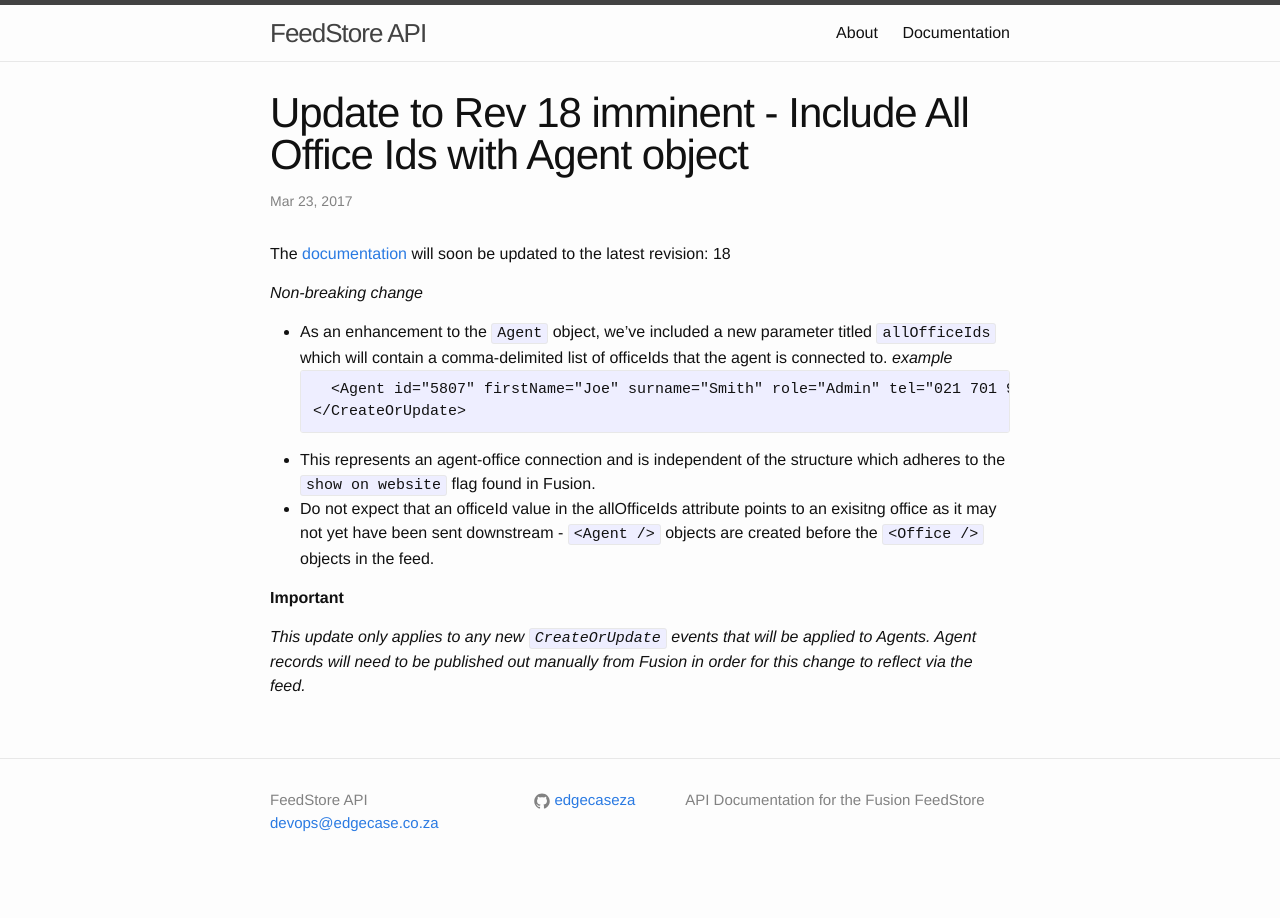
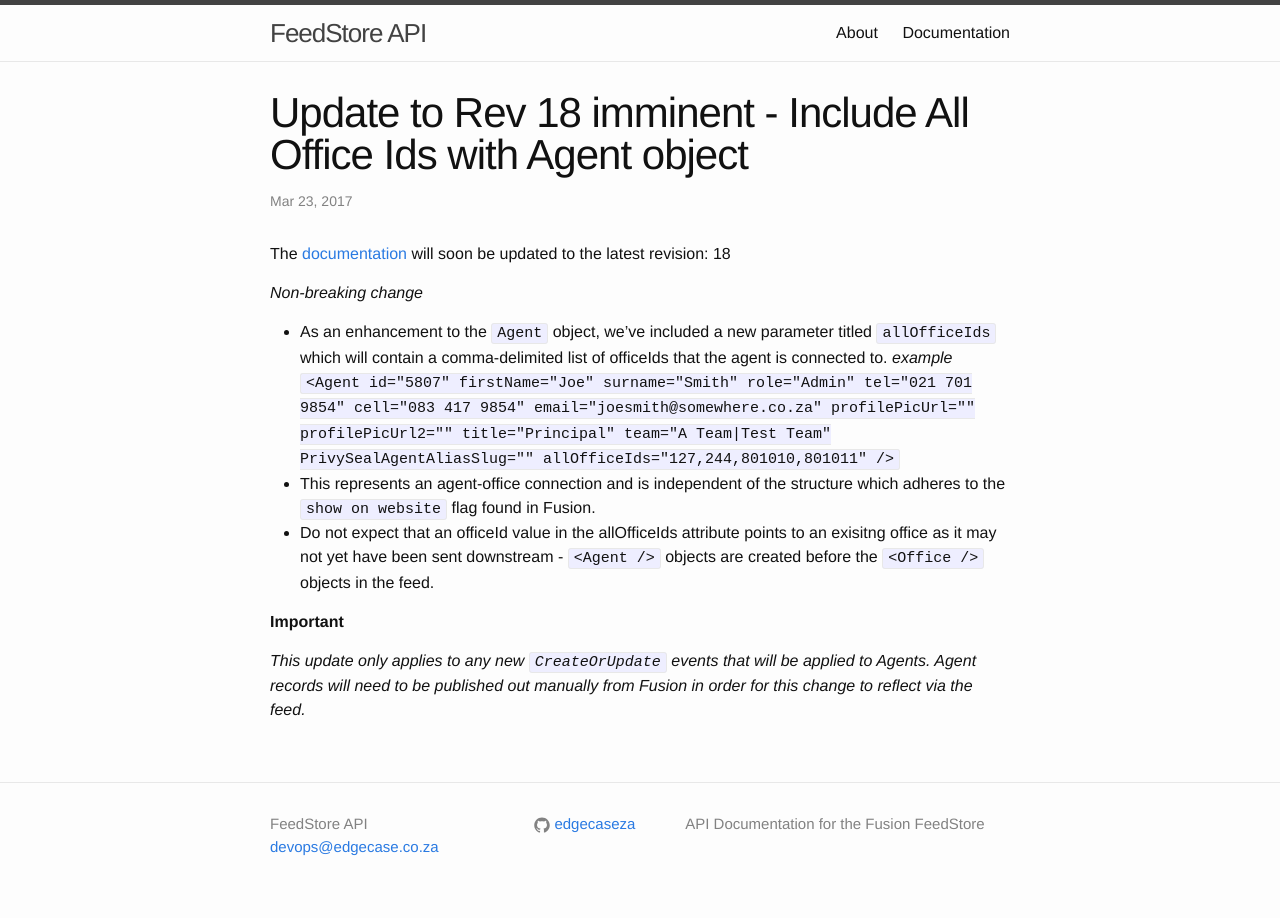
Before and after one commit to EdgeCaseZA/FeedStoreAPI, a Jekyll site: the page built from _posts/2017-03-23-Rev-18-Agent-All-Office-Ids..md, in a window 1280 px wide. Built offline with Jekyll 4.4.1, drawn with Linux system fonts in a browser that asks for light colours.

Commit message:
Formatting

````diff
--- a/_posts/2017-03-23-Rev-18-Agent-All-Office-Ids..md
+++ b/_posts/2017-03-23-Rev-18-Agent-All-Office-Ids..md
@@ -8,10 +8,7 @@ The [documentation](/FeedStoreAPI/docs) will soon be updated to the latest revis
 _Non-breaking change_
 - As an enhancement to the `Agent` object, we've included a new parameter titled `allOfficeIds` which will contain a comma-delimited list of officeIds that the agent is connected to.
 _example_
-```<CreateOrUpdate>
-    <Agent id="5807" firstName="Joe" surname="Smith" role="Admin" tel="021 701 9854" cell="083 417 9854" email="joesmith@somewhere.co.za" profilePicUrl="" profilePicUrl2="" title="Principal" team="A Team|Test Team" PrivySealAgentAliasSlug="" allOfficeIds="127,244,801010,801011"  />
-  </CreateOrUpdate>
-```
+```<Agent id="5807" firstName="Joe" surname="Smith" role="Admin" tel="021 701 9854" cell="083 417 9854" email="joesmith@somewhere.co.za" profilePicUrl="" profilePicUrl2="" title="Principal" team="A Team|Test Team" PrivySealAgentAliasSlug="" allOfficeIds="127,244,801010,801011"  />```
 - This represents an agent-office connection and is independent of the <Agents><AgentRef/></Agents> structure which adheres to the `show on website` flag found in Fusion.
 - Do not expect that an officeId value in the allOfficeIds attribute points to an exisitng office as it may not yet have been sent downstream - `<Agent />` objects are created before the `<Office />` objects in the feed.
 
````
